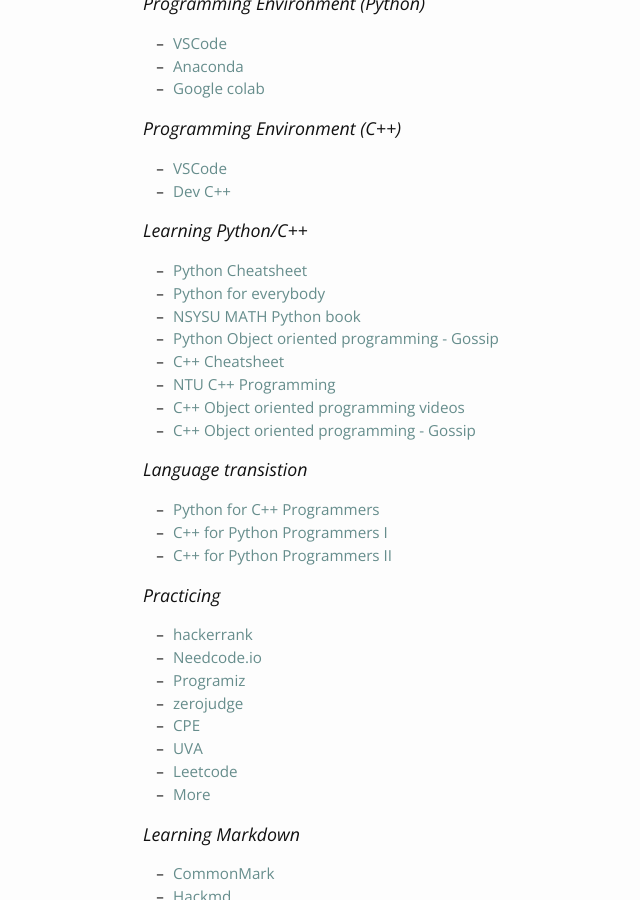
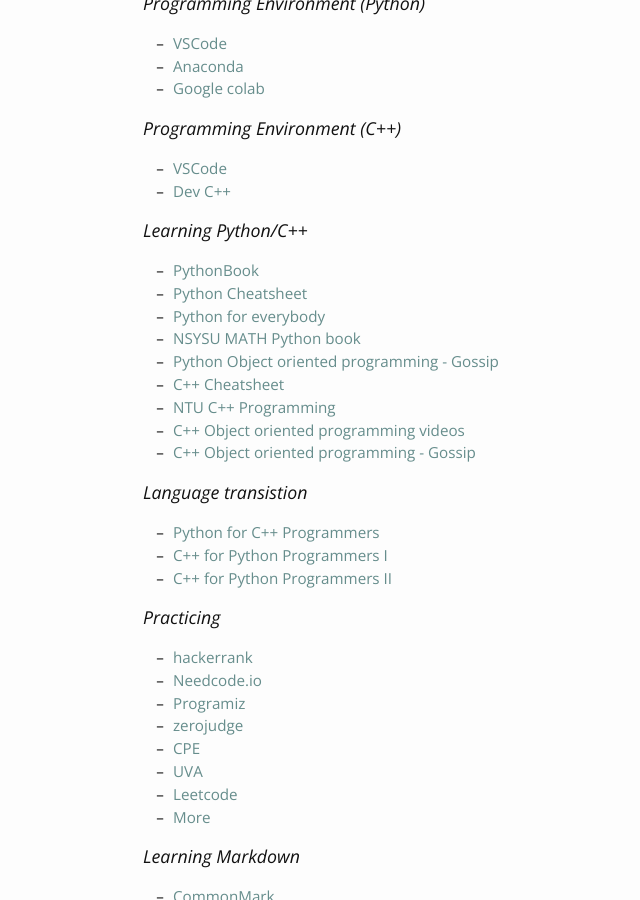
Before and after one commit to phonchi/nsysu-math208, a Jekyll site: the page built from materials.md, in a window 1280 px wide and 900 px high, scrolled down 1182 px. Shown: the whole window, without its empty margins (52-692 px from the left). Built offline with Jekyll 4.4.1, drawn with Linux system fonts in a browser that asks for light colours; nearby versions of some CDN libraries.

Commit message:
Update materials.md

```diff
--- a/materials.md
+++ b/materials.md
@@ -54,6 +54,7 @@
 * [Dev C++](https://ithelp.ithome.com.tw/articles/10261850)
 
 ### Learning Python/C++
+* [PythonBook](https://pythonbook.cc/chapters/basic/introduction)
 * [Python Cheatsheet](https://github.com/AbdulMalikDev/PythonCheatSheet?tab=readme-ov-file)
 * [Python for everybody](https://runestone.academy/ns/books/published/py4e-int/index.html?mode=browsing)
 * [NSYSU MATH Python book](https://phonchi.github.io/Computer_Programming/)
```
